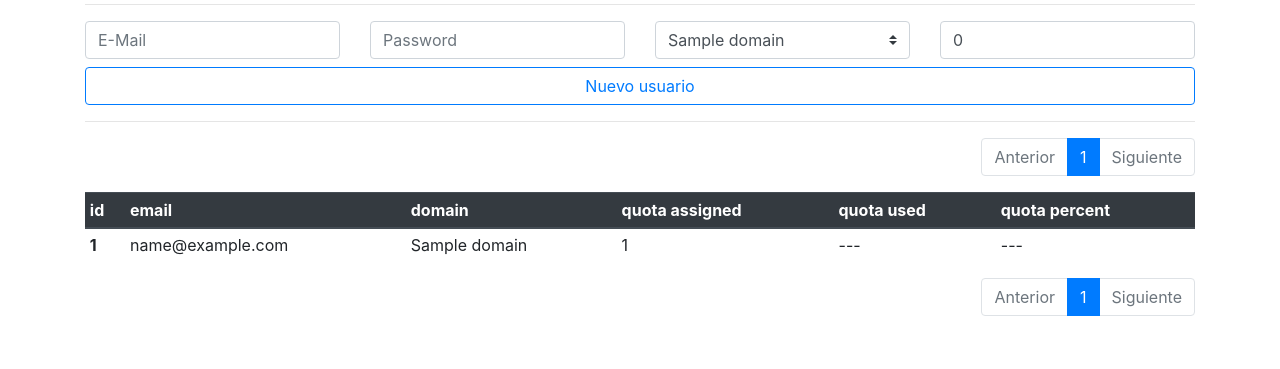
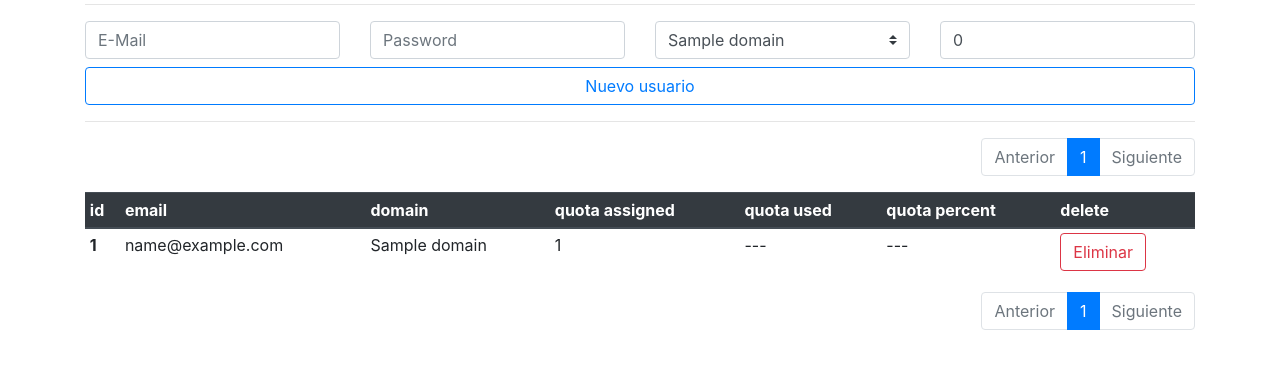
Before and after one commit to ensarman/mailapi, a Django app: page /mail_manager/users/ in a window 1280 px wide. Shown: the part 148-517 px from the top of the page. Run offline with Django 3.2, Linux system fonts and the light colour scheme; a user stored in the database is signed in; tables that the repository leaves empty hold one stand-in row (values such as "Sample post"); some libraries are stand-ins or nearby versions.

Commit message:
validadndo los nuevos emails

```diff
--- a/static/js/delete_modal.js
+++ b/static/js/delete_modal.js
@@ -13,7 +13,7 @@ const get_modal = (pk, name, url, csrf_token) => {
         <div class="modal-dialog">
           <div class="modal-content">
             <div class="modal-header">
-              <h5 class="modal-title" id="ModalLabel">Contiramtion</h5>
+              <h5 class="modal-title" id="ModalLabel">Are You Sure</h5>
               <button type="button" class="close" data-dismiss="modal" aria-label="Close">
                 <span aria-hidden="true">&times;</span>
               </button>
--- a/templates/virtual/domain_list.html
+++ b/templates/virtual/domain_list.html
@@ -5,7 +5,7 @@
   <div class="container">
     <div class="row">
       <div class="col-12 text-center">
-        <h1>User List</h1>
+        <h1>Domain List</h1>
       </div>
     </div>
     <hr/>
@@ -68,4 +68,5 @@
 
 {% block js %}
   <script src="{% static 'js/delete_modal.js' %}"></script>
+
 {% endblock %}
--- a/templates/virtual/user_list.html
+++ b/templates/virtual/user_list.html
@@ -1,5 +1,5 @@
 {% extends 'main.html' %}
-
+{% load static %}
 {% block body %}
   <div class="container">
     <div class="row">
@@ -46,6 +46,7 @@
             <th>quota assigned</th>
             <th>quota used</th>
             <th>quota percent</th>
+            <th>delete</th>
           </tr>
           </thead>
           <tbody>
@@ -57,6 +58,16 @@
               <td>{{ user.quota }}</td>
               <td>---</td>
               <td>---</td>
+              <td>
+                <button
+                    class="btn btn-outline-danger"
+                    type="submit"
+                    id="button-delete-{{ user.id }}"
+                    onclick="get_modal({{ user.id }},'{{ user.email }}', '{% url 'mail:user_delete' user.id %}', '{{ csrf_token }}')"
+                >
+                  Eliminar
+                </button>
+              </td>
             </tr>
           {% endfor %}
           </tbody>
@@ -66,3 +77,24 @@
     </div>
   </div>
 {% endblock %}
+{% block js %}
+  <script src="{% static 'js/delete_modal.js' %}"></script>
+  <script>
+    document.getElementById('{{ form.email.auto_id }}').addEventListener('change', e => {
+      const domain = document.getElementById('{{ form.domain.auto_id }}').selectedOptions[0].innerHTML
+      const re = /^(([^<>()\[\]\.,;:\s@\"]+(\.[^<>()\[\]\.,;:\s@\"]+)*)|(\".+\"))@(([^<>()[\]\.,;:\s@\"]+\.)+[^<>()[\]\.,;:\s@\"]{2,})$/i;
+      if (!e.target.value.match(re))
+        e.target.value = `${e.target.value}@${domain}`;
+      else{
+        const address = e.target.value.split('@')[0];
+        e.target.value = `${address}@${domain}`;
+      }
+    });
+
+    document.getElementById('{{ form.domain.auto_id }}').addEventListener('change', e => {
+      const email_input = document.getElementById('{{ form.email.auto_id }}');
+      const [address, domain] = email_input.value.split('@');
+      email_input.value = `${address}@${e.target.selectedOptions[0].innerHTML}`;
+    })
+  </script>
+{% endblock %}
--- a/virtual/urls.py
+++ b/virtual/urls.py
@@ -9,19 +9,19 @@ urlpatterns = [
         model=User,
         form_class=UserForm,
         paginate_by=10,
-        success_url='mail:user_list',
+        success_url=reverse_lazy('mail:user_list'),
         ordering='-id'
     ), name="user_list"),
     path('domains/', BaseList.as_view(
         model=Domain,
         form_class=DomainForm,
         paginate_by=10,
-        success_url='mail:domain_list',
+        success_url=reverse_lazy('mail:domain_list'),
         ordering='-id'
     ), name="domain_list"),
     path('delete_user/<int:pk>', DeleteView.as_view(
         model=User,
-        success_url='mail:user_list',
+        success_url=reverse_lazy('mail:user_list'),
         ), name='user_delete'
     ),
     path('delete_domain/<int:pk>', DeleteView.as_view(
```
